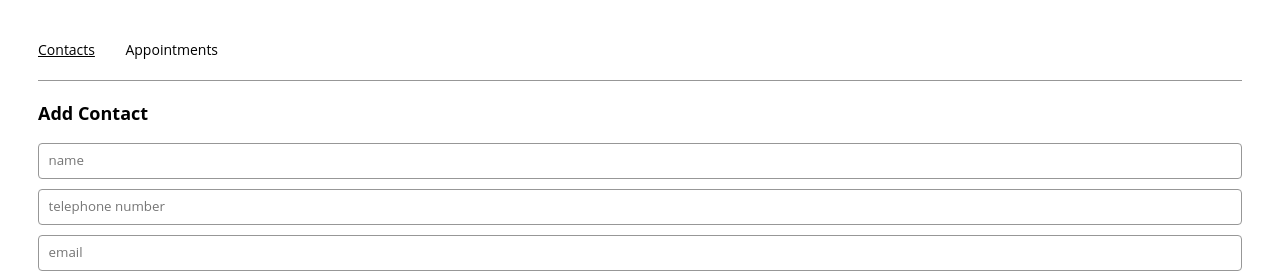
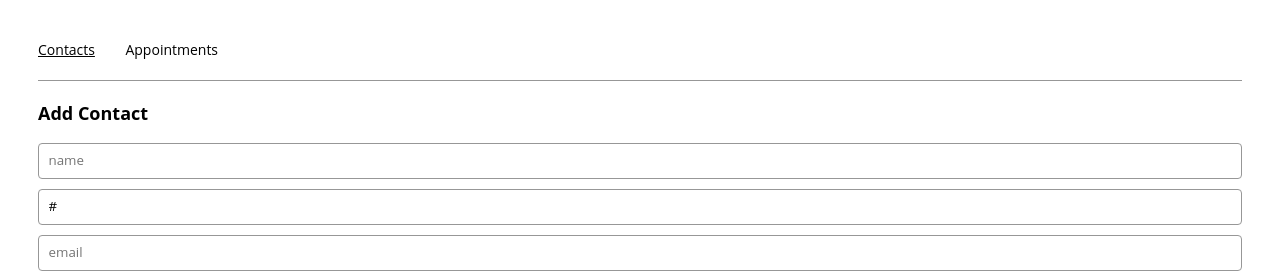
Before and after one commit to paxman234/appointment-planner, a React (Create React App) app: page /contacts in a window 1280 px wide. Shown: the top 279 px of the page. Built offline with nearby package versions, Linux system fonts and the light colour scheme.

Commit message:
make a javascript iteration in tileList return and use index for keys in Contacts Page.

```diff
--- a/src/components/tileList/TileList.js
+++ b/src/components/tileList/TileList.js
@@ -2,16 +2,18 @@ import React from "react";
 import {Tile} from '../tile/Tile'
 export const TileList = (props) => {
   const {contacts, ...rest} = props;
-  contacts.map((contact, index) => {
+
   return (
     <div>
       <ul id="tileArray">
-          <li key={contact.name}>
+        {contacts.map((contact, index) => {
+        <li key={index}>
           <Tile name={contact.name} description={rest}/>
         </li>
+        })}
       </ul>
     </div>
-    );
-  })
+
+  )
 
 };
--- a/src/containers/contactsPage/ContactsPage.js
+++ b/src/containers/contactsPage/ContactsPage.js
@@ -5,8 +5,8 @@ import { TileList } from "../../components/tileList/TileList";
 
 export const ContactsPage = (props) => {
   const [name, setName ] = useState("");
-  const [number, setNumber ] = useState("#");
-  const [email, setEmail] = useState("")
+  const [phone, setPhone ] = useState("#");
+  const [email, setEmail] = useState("");
 
   const handleSubmit = (e) => {
     e.preventDefault();
@@ -21,8 +21,8 @@ export const ContactsPage = (props) => {
         <ContactForm
         name={name}
         setName={setName}
-        number={number}
-        setNumber={setNumber}
+        phone={phone}
+        setPhone={setPhone}
         email={email}
         setEmail={setEmail}
         handleSubmit={handleSubmit}
```
Lines whose indentation alone changed are shown as unchanged.
